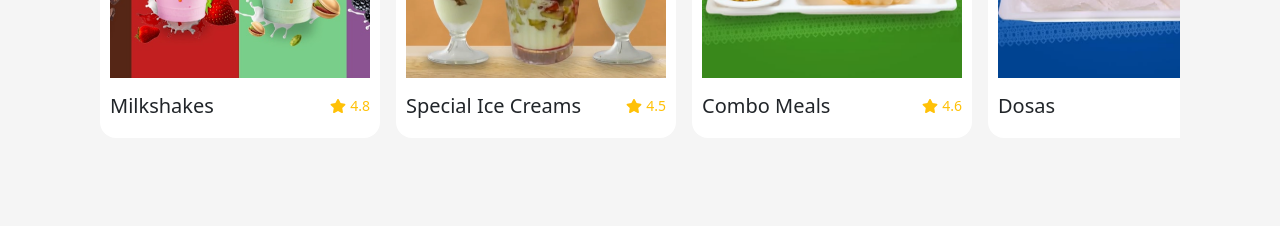
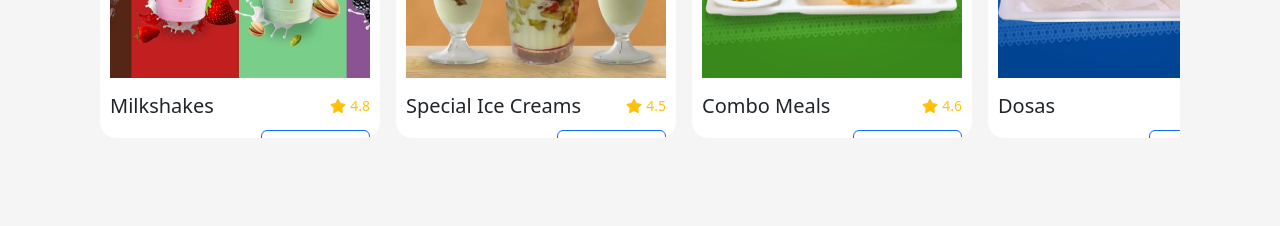
Before and after one commit to ananyagdevadiga/Ideal-Cafe, a React (Create React App) app: page / in a window 1280 px wide. Shown: the part 1260-1486 px from the top of the page. Built offline with nearby package versions, Linux system fonts and the light colour scheme.

Commit message:
Update MenuSection.js

```diff
--- a/src/Components/MenuSection.js
+++ b/src/Components/MenuSection.js
@@ -94,9 +94,8 @@
                       </div>
                     </div>
                   </div>
-                  <div className="d-flex justify-content-between align-items-center mt-2">
+                  <div className="d-flex justify-content-between align-items-center">
                     <span className="menu-price">₹{item.price}</span>
-                    {/* ✅ Link Order Now to /menu */}
                     <Link to="/menu">
                       <Button variant="outline-primary">Order Now</Button>
                     </Link>
```
